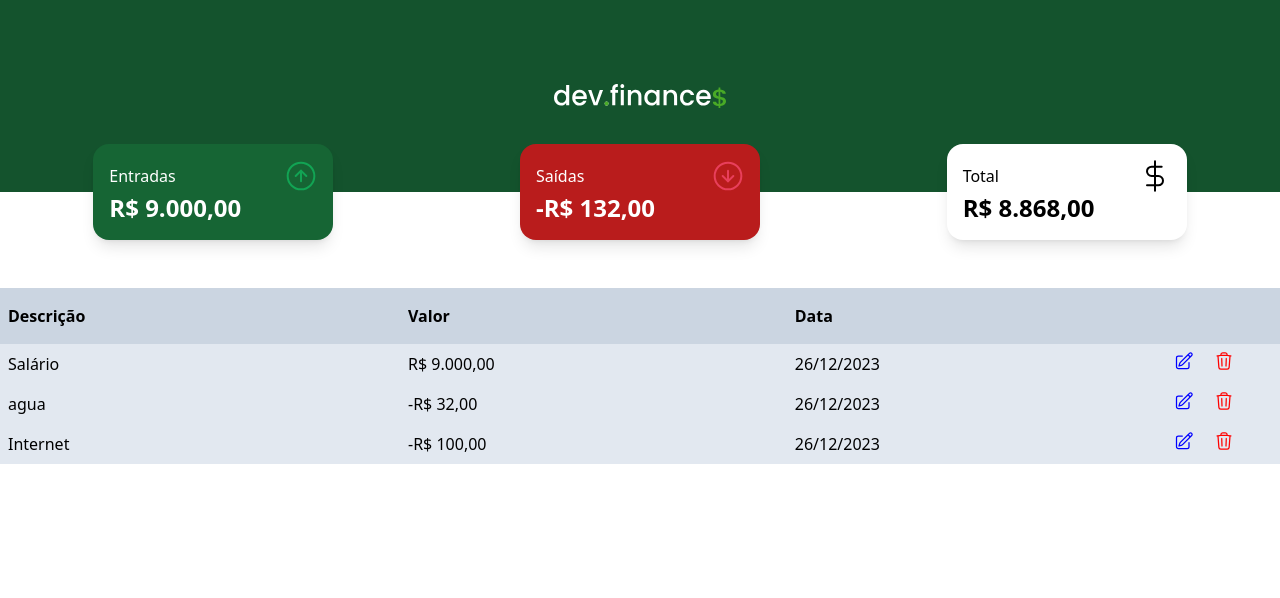
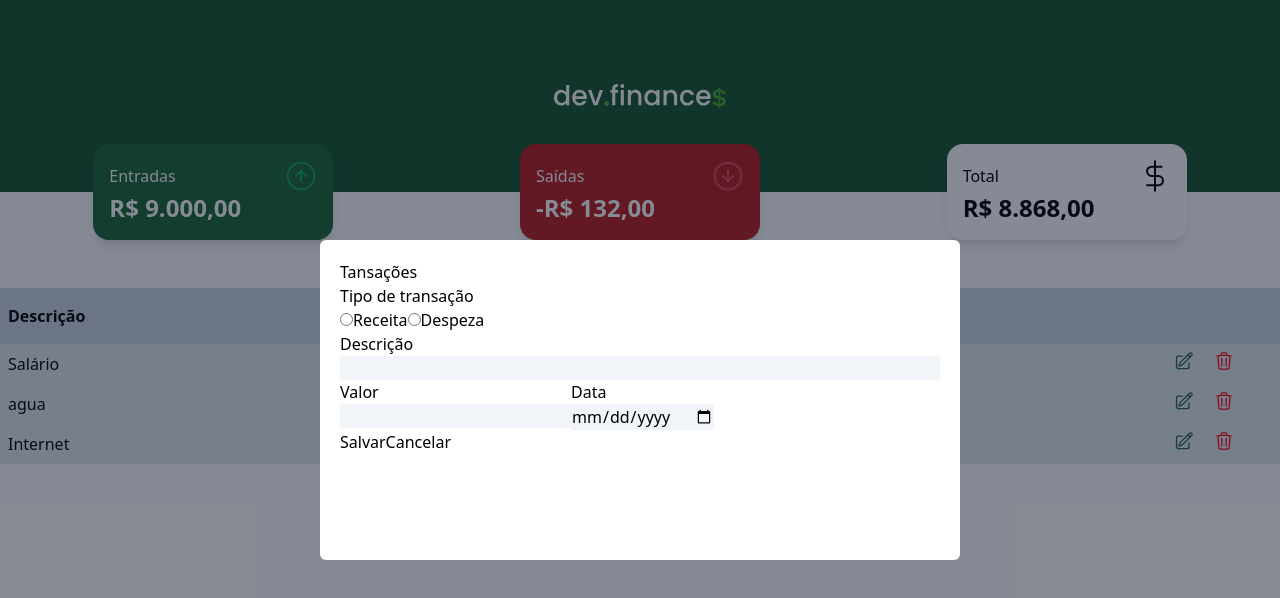
Before and after one commit to gutoamorim/dev-finances, a React (Vite) app: page / in a window 1280 px wide. Shown: the top 598 px of the page. Built offline with nearby package versions, Linux system fonts and the light colour scheme.

Commit message:
Iniciada estrutura modal

```diff
--- a/src/App.jsx
+++ b/src/App.jsx
@@ -1,5 +1,6 @@
 import Balance from "./components/Balance";
 import Header from "./components/Header";
+import Modal from "./components/Modal";
 import Table from "./components/Table";
 import { TransactionContextProvider } from "./contexts/TransactionContext";
 
@@ -9,6 +10,7 @@ export default function App() {
       <Header />
       <Balance />
       <Table />
+      <Modal />
     </TransactionContextProvider>
   );
 }
--- /dev/null
+++ b/src/components/Modal.jsx
@@ -0,0 +1,38 @@
+export default function Modal() {
+  return (
+    <div className="w-full h-full absolute top-0 left-0 bg-slate-900/50 flex items-center justify-center">
+      <div className="w-2/4 h-80 bg-white rounded-md p-5">
+        <h1>Tansações</h1>
+        <form action="">
+          <div>
+            <h2>Tipo de transação</h2>
+            <label>
+              <input type="radio" />
+              Receita
+            </label>
+            <label>
+              <input type="radio" />
+              Despeza
+            </label>
+          </div>
+          <div className="flex flex-col">
+            <label htmlFor="description">Descrição</label>
+            <input className="bg-slate-100" type="text" />
+          </div>
+          <div className="flex">
+            <div className="flex flex-col">
+              <label htmlFor="description">Valor</label>
+              <input className="bg-slate-100" type="number" />
+            </div>
+            <div className="flex flex-col">
+              <label htmlFor="description">Data</label>
+              <input className="bg-slate-100" type="date" />
+            </div>
+          </div>
+          <button>Salvar</button>
+          <button>Cancelar</button>
+        </form>
+      </div>
+    </div>
+  );
+}
```
Also changed, not shown: src/assets/edit.svg.
